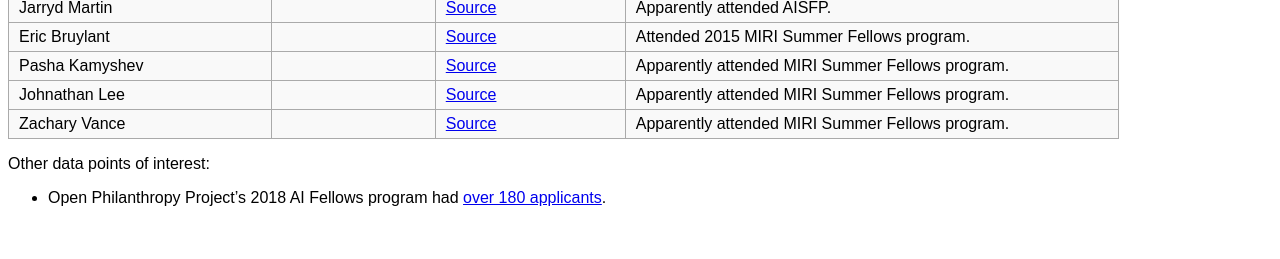
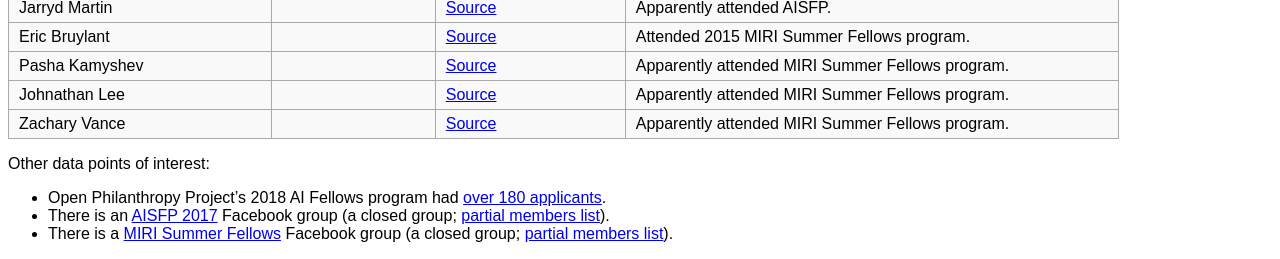
Before and after one commit to riceissa/aiwatch, a PHP site: page /upcoming-people/ in a window 1280 px wide. Shown: the part 763-1022 px from the top of the page. Before the commit the page ends 969 px from the top, so only its background shows below. Run offline with PHP 8.4, Linux system fonts and the light colour scheme; some libraries are stand-ins or nearby versions.

Commit message:
add more

```diff
--- a/access-portal/upcoming-people/index.php
+++ b/access-portal/upcoming-people/index.php
@@ -202,6 +202,8 @@
 
 <ul>
   <li>Open Philanthropy Project’s 2018 AI Fellows program had <a href="https://www.openphilanthropy.org/focus/global-catastrophic-risks/potential-risks-advanced-artificial-intelligence/announcing-2018-ai-fellows">over 180 applicants</a>.</li>
+  <li>There is an <a href="https://www.facebook.com/groups/126078381382350/">AISFP 2017</a> Facebook group (a closed group; <a href="http://archive.today/2018.06.14-215353/https://www.facebook.com/groups/126078381382350/members/">partial members list</a>).</li>
+  <li>There is a <a href="https://www.facebook.com/groups/680751902062471/">MIRI Summer Fellows</a> Facebook group (a closed group; <a href="http://archive.today/2018.06.14-215458/https://www.facebook.com/groups/680751902062471/members/">partial members list</a>).</li>
 </ul>
 
 
```
